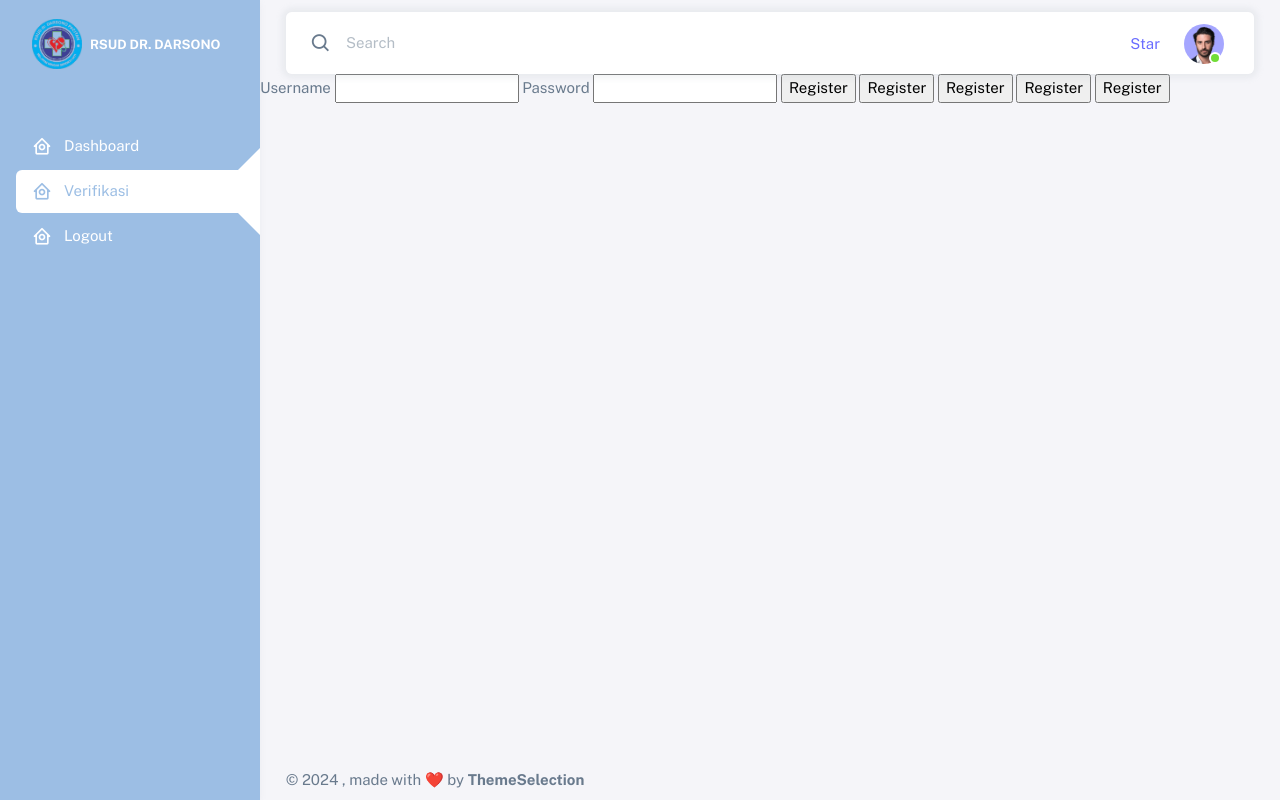
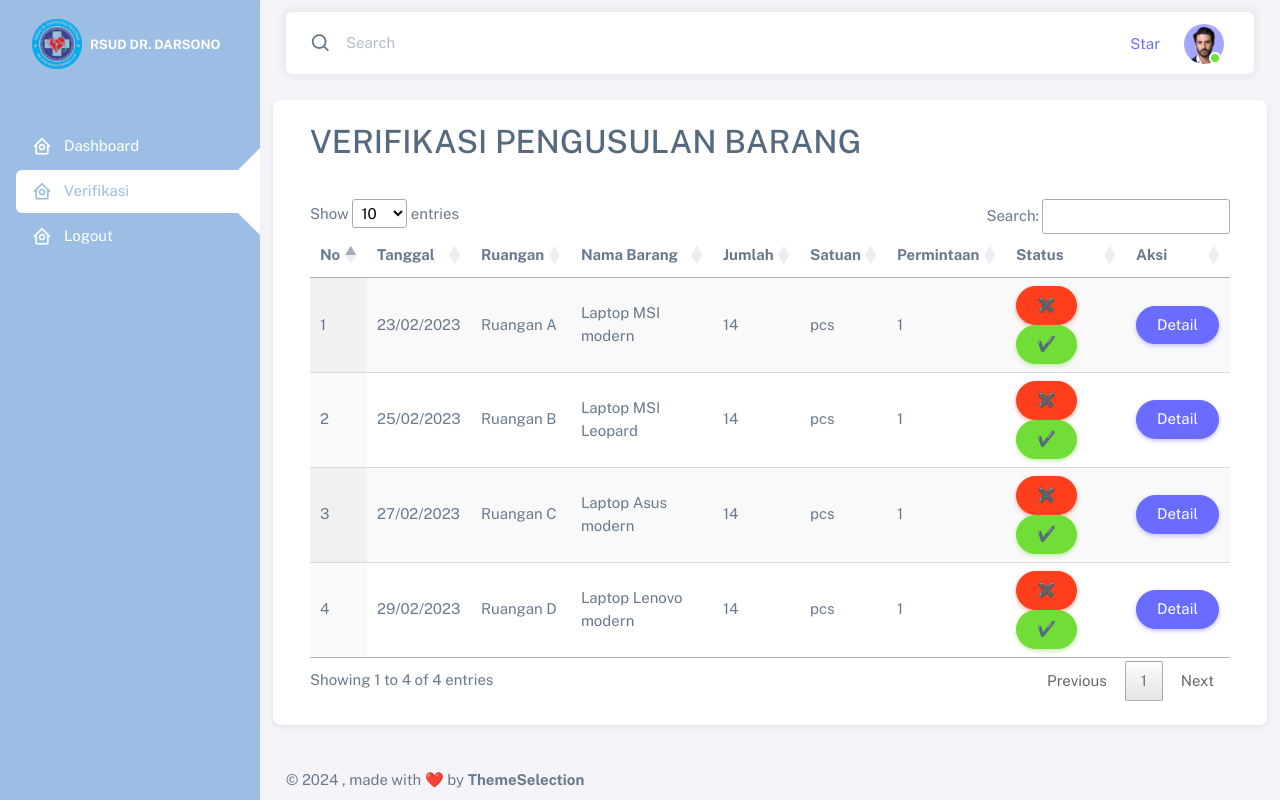
Before and after one commit to Build-And-Services/rsud-darsono, a Flask app: page /verifikasi in a window 1280 px wide. Run offline with Flask 3, Linux system fonts and the light colour scheme; some libraries are stand-ins or nearby versions.

Commit message:
feat: pengusulan barang page

```diff
--- a/app.py
+++ b/app.py
@@ -1,4 +1,4 @@
-from flask import Flask, render_template, request, redirect, url_for, session, flash
+from flask import Flask, render_template, request, redirect, url_for, session, flash, jsonify
 
 app = Flask(__name__)
 
@@ -8,7 +8,40 @@ def index():
 
 @app.route("/verifikasi")
 def verifikasi():
-   return render_template('verifikasi.html')
+   data= [{
+      "no": 1,
+        "tanggal": "23/02/2023",
+        "ruangan": "Ruangan A",
+        "nama_barang": "Laptop MSI modern",
+        "jumlah": 14,
+        "satuan": "pcs",
+        "permintaan": 1,
+    }, {
+       "no": 2,
+        "tanggal": "25/02/2023",
+        "ruangan": "Ruangan B",
+        "nama_barang": "Laptop MSI Leopard",
+        "jumlah": 14,
+        "satuan": "pcs",
+        "permintaan": 1,
+    }, {
+       "no": 3,
+        "tanggal": "27/02/2023",
+        "ruangan": "Ruangan C",
+        "nama_barang": "Laptop Asus modern",
+        "jumlah": 14,
+        "satuan": "pcs",
+        "permintaan": 1,
+    },{
+       "no": 4,
+        "tanggal": "29/02/2023",
+        "ruangan": "Ruangan D",
+        "nama_barang": "Laptop Lenovo modern",
+        "jumlah": 14,
+        "satuan": "pcs",
+        "permintaan": 1,
+    }]
+   return render_template('verifikasi.html', data = data)
 
 if __name__ == "__main__":
     app.run(debug=True)
--- a/templates/layouts/master.html
+++ b/templates/layouts/master.html
@@ -28,6 +28,8 @@
       href="https://fonts.googleapis.com/css2?family=Public+Sans:ital,wght@0,300;0,400;0,500;0,600;0,700;1,300;1,400;1,500;1,600;1,700&display=swap"
       rel="stylesheet"
     />
+
+    <link rel="stylesheet" href="https://cdn.datatables.net/2.0.7/css/dataTables.dataTables.css">
 
     <!-- Icons. Uncomment required icon fonts -->
     <link rel="stylesheet" href="/static/assets/vendor/fonts/boxicons.css" />
@@ -299,7 +301,11 @@
     <!-- Page JS -->
     <script src="/static/assets/js/dashboards-analytics.js"></script>
 
+
     <!-- Place this tag in your head or just before your close body tag. -->
     <script async defer src="https://buttons.github.io/buttons.js"></script>
+    <script src="https://cdn.datatables.net/2.0.7/js/dataTables.js"></script>
+    {% block scripts %}
+    {% endblock %}
   </body>
 </html>
--- a/templates/verifikasi.html
+++ b/templates/verifikasi.html
@@ -1,15 +1,63 @@
-{% extends 'layouts/master.html' %}
+{% extends 'layouts/master.html' %} {% block content %}
 
-{% block content %}
-  <form method="post">
-    <label for="username">Username</label>
-    <input name="username" id="username" required>
-    <label for="password">Password</label>
-    <input type="password" name="password" id="password" required>
-    <input type="submit" value="Register">
-    <input type="submit" value="Register">
-    <input type="submit" value="Register">
-    <input type="submit" value="Register">
-    <input type="submit" value="Register">
-  </form>
+<div class="container-xxl flex-grow-1 container-p-y">
+
+  <div class="row justify-content-center">
+    <div class="col-12 card">
+      <div class="card-header">
+        <h2 class="text-uppercase">Verifikasi Pengusulan Barang</h2>
+      </div>
+      <div class="card-body overflow-auto">
+
+        <table
+          id="pengusulan"
+          class="display"
+          style="width: 100%"
+        >
+          <thead>
+            <tr>
+              <th>No</th>
+              <th>Tanggal</th>
+              <th>Ruangan</th>
+              <th>Nama Barang</th>
+              <th>Jumlah</th>
+              <th>Satuan</th>
+              <th>Permintaan</th>
+              <th>Status</th>
+              <th>Aksi</th>
+            </tr>
+          </thead>
+          <tbody>
+            {% for product in data %}
+            <tr>
+              <td>{{product["no"]}}</td>
+              <td>{{product["tanggal"]}}</td>
+              <td>{{product["ruangan"]}}</td>
+              <td>{{product["nama_barang"]}}</td>
+              <td>{{product["jumlah"]}}</td>
+              <td>{{product["satuan"]}}</td>
+              <td>{{product["permintaan"]}}</td>
+              <td>
+                <span class="btn btn-danger rounded-pill">✖️</span>
+                <span class="btn btn-success rounded-pill">✔️</span>
+              </td>
+              <td><span class="btn btn-primary rounded-pill">Detail</span></td>
+            </tr>
+            {% endfor %}
+
+          </tbody>
+
+        </table>
+      </div>
+    </div>
+  </div>
+
+</div>
+
 {% endblock %}
+
+{% block scripts %}
+<script>
+  $('#pengusulan').DataTable();
+</script>
+{% endblock %}
```
